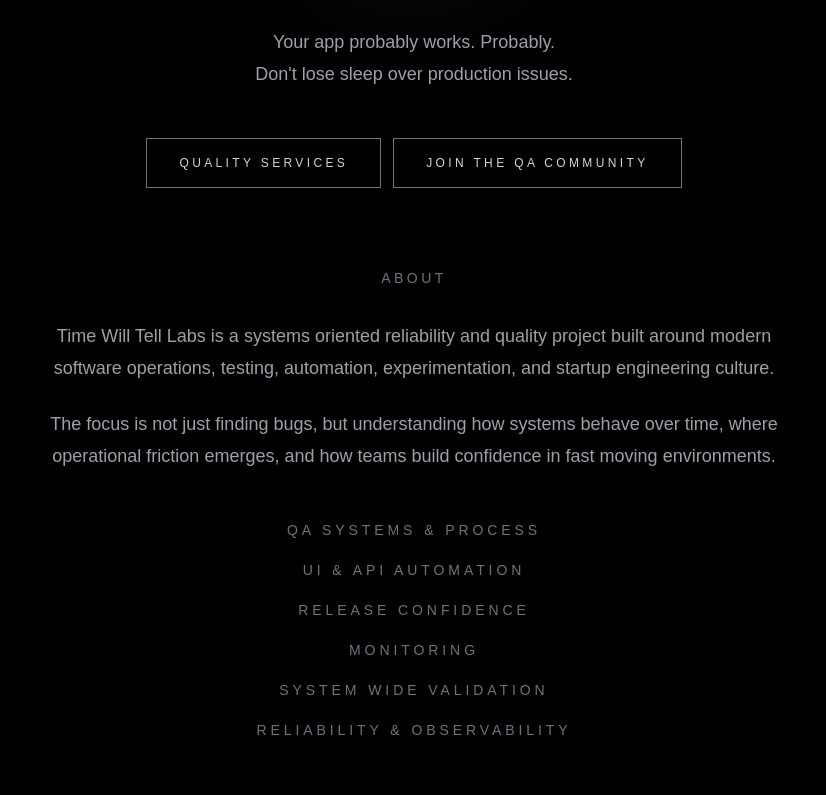
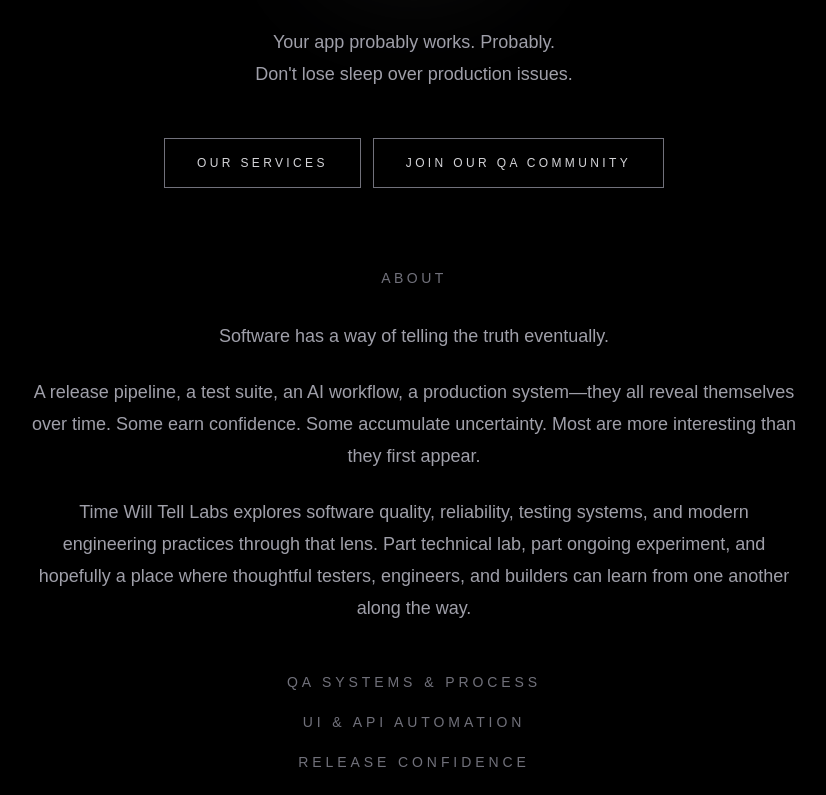
Before and after one commit to canaanalan/time-will-tell-labs-site, a Next.js app: page / in a window 1280 px wide. Shown: the part 520-1315 px from the top of the page, without its empty margins (226-1052 px from the left). Built offline with nearby package versions, Linux system fonts and the light colour scheme.

Commit message:
Update about section

```diff
--- a/app/components/CommunityModal.tsx
+++ b/app/components/CommunityModal.tsx
@@ -88,7 +88,7 @@
     <LabModal
       open={open}
       onClose={onClose}
-      eyebrow="QA Community"
+      eyebrow="Our QA Community"
       title="Early QA network"
       titleId="community-modal-title"
       maxWidth="max-w-xl"
--- a/app/components/ContactModal.tsx
+++ b/app/components/ContactModal.tsx
@@ -119,7 +119,7 @@
     <LabModal
       open={open}
       onClose={onClose}
-      eyebrow="Quality Services"
+      eyebrow="Our Services"
       title="What needs testing?"
       titleId="contact-modal-title"
       maxWidth="max-w-3xl"
--- a/app/page.tsx
+++ b/app/page.tsx
@@ -102,7 +102,7 @@
             disabled={pendingCta !== null}
             className={`${ctaButtonClass} py-4`}
           >
-            Quality Services
+            Our Services
           </button>
 
           <button
@@ -111,7 +111,7 @@
             disabled={pendingCta !== null}
             className={`${ctaButtonClass} py-4`}
           >
-            Join the QA Community
+            Join Our QA Community
           </button>
         </div>
       )}
@@ -130,7 +130,7 @@
               disabled={pendingCta !== null}
               className={`${ctaButtonClass} py-3`}
               >
-                Quality Services
+                Our Services
               </button>
 
             <button
@@ -139,7 +139,7 @@
               disabled={pendingCta !== null}
               className={`${ctaButtonClass} py-3`}
             >
-              Join the QA Community
+              Join Our QA Community
             </button>
           </div>
         </motion.div>
@@ -151,16 +151,22 @@
   </p>
 
   <p className="mt-8 text-lg leading-8 text-zinc-400">
-    Time Will Tell Labs is a systems oriented reliability and
-    quality project built around modern software operations,
-    testing, automation, experimentation, and startup engineering
-    culture.
+    Software has a way of telling the truth eventually.
   </p>
 
   <p className="mt-6 text-lg leading-8 text-zinc-400">
-    The focus is not just finding bugs, but understanding how
-    systems behave over time, where operational friction emerges,
-    and how teams build confidence in fast moving environments.
+    A release pipeline, a test suite, an AI workflow, a production
+    system—they all reveal themselves over time. Some earn confidence.
+    Some accumulate uncertainty. Most are more interesting than they
+    first appear.
+  </p>
+
+  <p className="mt-6 text-lg leading-8 text-zinc-400">
+    Time Will Tell Labs explores software quality, reliability, testing
+    systems, and modern engineering practices through that lens. Part
+    technical lab, part ongoing experiment, and hopefully a place where
+    thoughtful testers, engineers, and builders can learn from one
+    another along the way.
   </p>
 </section>
 
@@ -168,6 +174,8 @@
   <div>QA SYSTEMS & PROCESS</div>
   <div>UI & API AUTOMATION</div>
   <div>RELEASE CONFIDENCE</div>
+  <div>AI PRODUCT TESTING</div>
+  <div>QA TALENT NETWORK</div>
   <div>MONITORING</div>
   <div>SYSTEM WIDE VALIDATION</div>
   <div>RELIABILITY & OBSERVABILITY</div>
```
Also changed, not shown: 1 other file (tests, documents, lock files or other folders).
